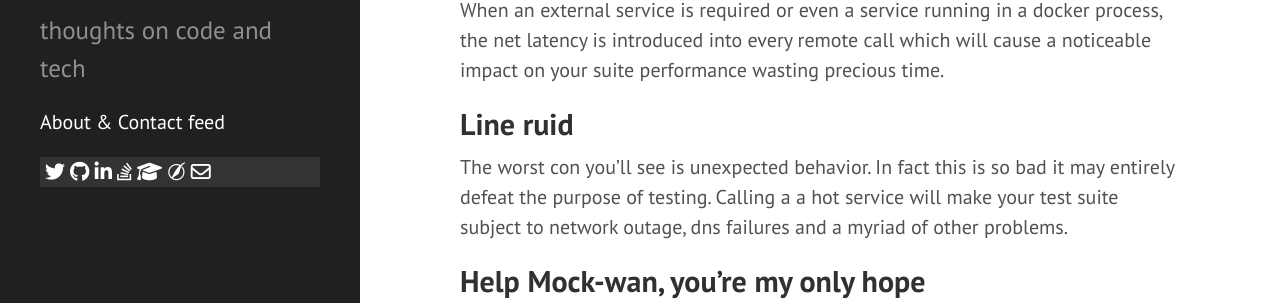
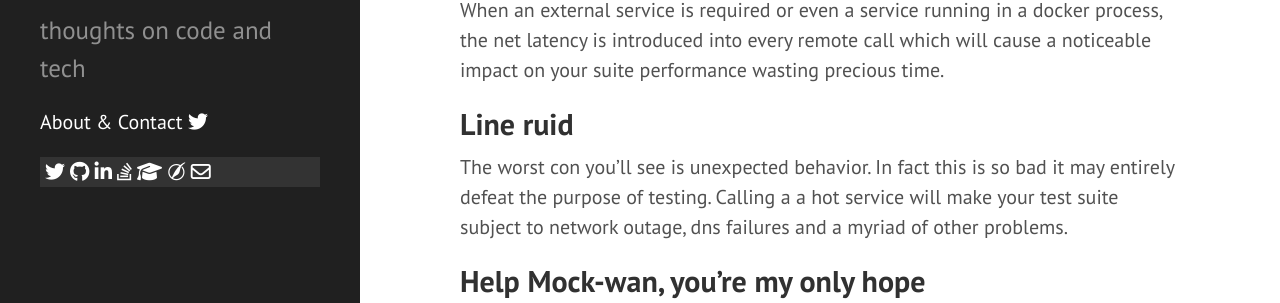
Before and after one commit to xymor/xymor.github.io, a Jekyll site: the page built from index.html, in a window 1280 px wide. Shown: the part 453-756 px from the top of the page. Built offline with Jekyll 4.4.1, drawn with Linux system fonts in a browser that asks for light colours; nearby versions of some CDN libraries; the list of posts is cut into pages by our own code.

Commit message:
Update sidebar.html

```diff
--- a/_includes/sidebar.html
+++ b/_includes/sidebar.html
@@ -13,7 +13,7 @@
     <ul class="sidebar-nav">
       <li>
         <a href="/about">About & Contact</a>
-	<a href="/feed">feed</a>
+	<a href="/feed" class="fa fa-twitter"></a>
       </li>
 
       {% comment %}
```
